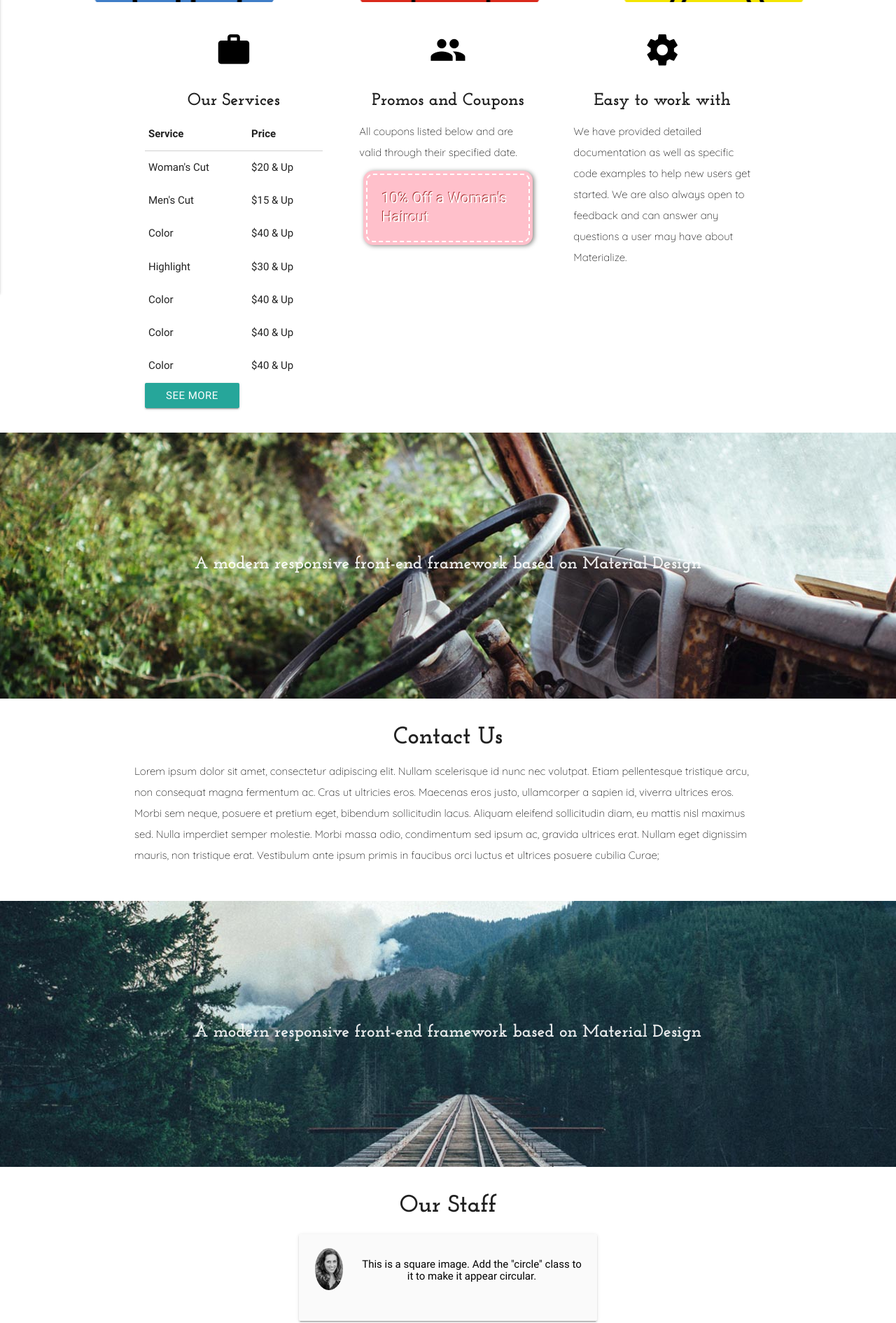
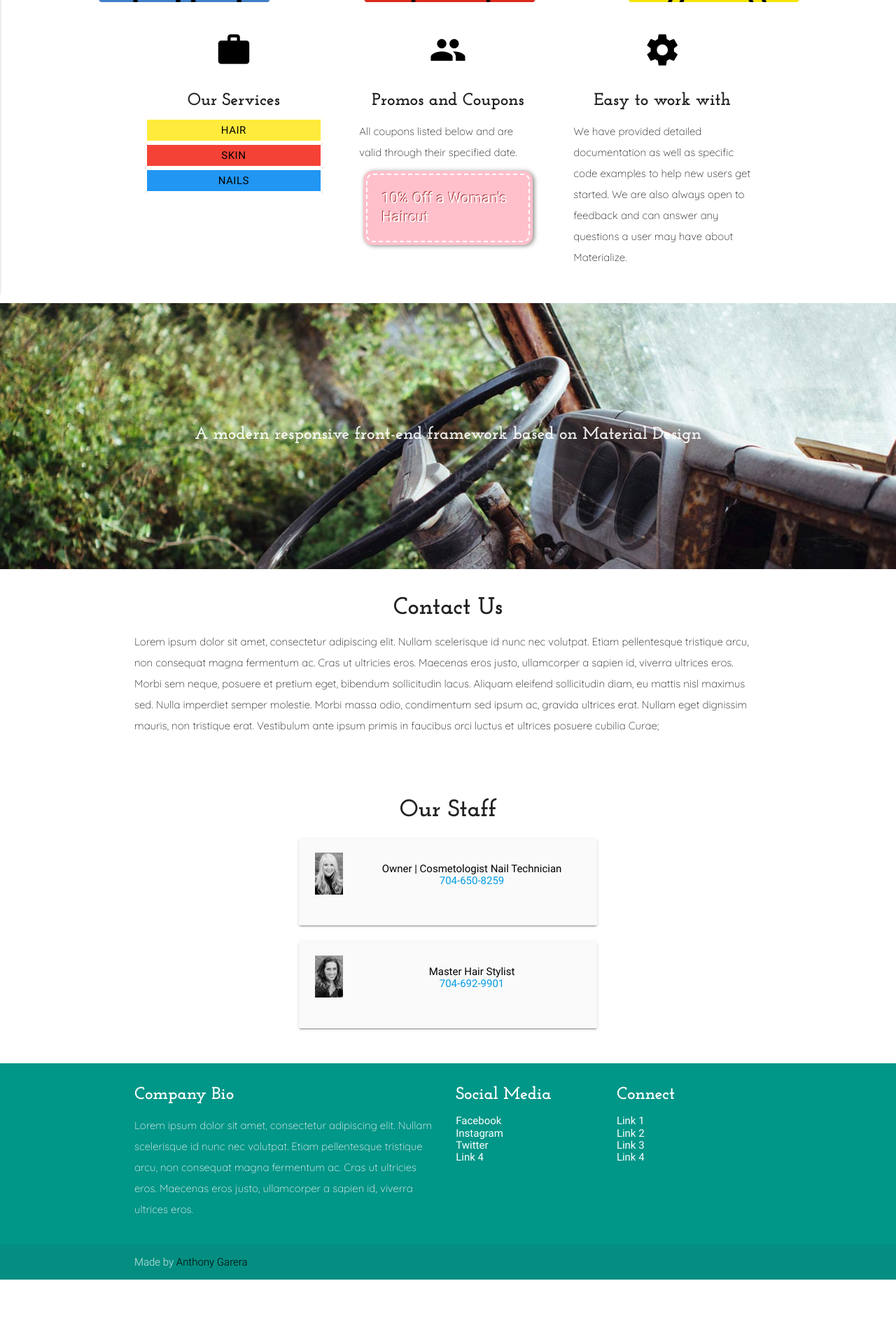
Before and after one commit to AmGarera/S-Salon-Website, a plain HTML site: page index.html in a window 1280 px wide. Shown: the part 441-2331 px from the top of the page at 70% size. After the commit the page ends 2269 px from the top, so only its background shows below. Drawn offline with nearby package versions, Linux system fonts and the light colour scheme.

Commit message:
Fixing CSS issues on Mobile and tablets.

```diff
--- a/css/style.css
+++ b/css/style.css
@@ -23,11 +23,22 @@ p {
   line-height: 2rem;
   font-family: 'Quicksand', sans-serif;
 }
+/*Text above book now*/
+#hair_skin_nails {
+  height: 20px;
+  width: 932px;
+}
 
 .button-collapse {
   color: #26a69a;
 }
-
+#img-responsive-height
+{
+  display: block;
+  width: 600px;
+  max-height: 100%;
+  height: 330px;
+}
 .parallax-container {
   min-height: 380px;
   line-height: 0;
@@ -37,7 +48,7 @@ p {
   .parallax-container .section {
     width: 100%;
   }
-
+/*CSS For iPads/Tablets*/
 @media only screen and (max-width : 992px) {
   .parallax-container .section {
     position: absolute;
@@ -46,14 +57,35 @@ p {
   #index-banner .section {
     top: 10%;
   }
+  #img-responsive-height {
+    display: block;
+    width: 300px;
+    max-height: 100%;
+    height: 400px;
+  }
+  #hair_skin_nails {
+    height: 20px;
+    width: 700px;
+  }
 }
-
+/*Phone CSS*/
 @media only screen and (max-width : 600px) {
   #index-banner .section {
     top: 0;
   }
   #bookingLogo {
     display: none;
+  }
+  #img-responsive-height {
+    display: block;
+    width: 300px;
+    max-height: 100%;
+    height: 400px;
+  }
+  /*Text above book now*/
+  #hair_skin_nails {
+    height: 20px;
+    width: 400px;
   }
 }
 
@@ -88,3 +120,9 @@ font-family: 'Josefin Slab', serif;
 h5 {
   font-family: 'Josefin Slab', serif;
 }
+
+.col.s12 > .btn {
+  width: 100%;
+  /*Box shadow gives white padding*/
+  box-shadow: inset 0 0 0 3px white;
+}
--- a/index.html
+++ b/index.html
@@ -26,22 +26,24 @@
 <body>
 <nav class="white" role="navigation">
     <div class="nav-wrapper container">
-        <a id="logo-container" href="#" class="brand-logo"><img class="responsive-img" src="assets/SALONetc.svg" alt="Salon etc."></a>
+        <a id="logo-container" href="index.html" class="brand-logo"><img class="responsive-img" src="assets/SALONetc.svg"
+                                                                alt="Salon etc."></a>
 
         <!--Nav bar on desktop/laptop-->
         <ul class="right hide-on-med-and-down collection-item">
             <li><a href="#contactUS" class="collection-item">Contact</a></li>
-            <li><a href="#" class="collection-item">Booking</a></li>
+            <li><a href="http://www.vagaro.com/ncsalonetc" class="collection-item">Booking</a></li>
             <li><a href="#Bios" class="collection-item">About Us</a></li>
         </ul>
         <!--Nav Bar on Mobile/Tablets-->
         <ul id="nav-mobile" class="side-nav">
             <li><a href="#">Home</a></li>
-            <li><a href="#">Bios</a></li>
+            <li><a href="#Bios">Bios</a></li>
             <li><a href="#"><i class="large material-icons">schedule</i>Book Now!</a></li>
         </ul>
         <a href="#" data-activates="nav-mobile" class="button-collapse "><i class="material-icons">menu</i></a>
-        <a href="http://www.vagaro.com/ncsalonetc" class="right btn-flat hide-on-large-only"><i id="bookingLogo" class="material-icons">store</i></a>
+        <a href="http://www.vagaro.com/ncsalonetc" class="right btn-flat hide-on-large-only"><i id="bookingLogo"
+                                                                                                class="material-icons">store</i></a>
 
     </div>
 </nav>
@@ -52,7 +54,8 @@
             <br><br>
             <h1 class="header center teal-text text-lighten-2 animated fadeInDown"></h1>
             <div class="row center">
-                <h5 class="header col s12 black-text animated fadeInDown">Hair Skin Nails, Visit Us Today!</h5>
+
+                <h5 id="hair_skin_nails" class="header col s12 black-text animated fadeInDown">Hair • Skin • Nails</h5>
             </div>
             <div class="row center">
                 <a href="http://www.vagaro.com/ncsalonetc" id="download-button"
@@ -76,92 +79,70 @@
                     <h2 class="center black-text"><i class="material-icons">work</i></h2>
                     <h5 class="center">Our Services</h5>
                     <!--Service Tables-->
-                    <table>
-                        <thead>
-                        <tr>
-                            <th data-field="service">Service</th>
-                            <!--<th data-field="description">Description</th>-->
-                            <th data-field="price">Price</th>
-                        </tr>
-                        </thead>
+                    <!--<table>-->
+                        <!--<thead>-->
+                        <!--<tr>-->
+                            <!--<th data-field="service">Service</th>-->
+                            <!--&lt;!&ndash;<th data-field="description">Description</th>&ndash;&gt;-->
+                            <!--<th data-field="price">Price</th>-->
+                        <!--</tr>-->
+                        <!--</thead>-->
 
-                        <tbody>
-                        <tr>
-                            <td>Woman's Cut</td>
-                            <!--<td>....</td>-->
-                            <td>$20 & Up</td>
-                        </tr>
-                        <tr>
-                            <td>Men's Cut</td>
-                            <!--<td>....</td>-->
-                            <td>$15 & Up</td>
-                        </tr>
-                        <tr>
-                            <td>Color</td>
-                            <!--<td>Consultation Required</td>-->
-                            <td>$40 & Up</td>
-                        </tr>
-                        <tr>
-                            <td>Highlight</td>
-                            <!--<td>Consultation Required</td>-->
-                            <td>$30 & Up</td>
-                        </tr>
-                        <tr>
-                            <td>Color</td>
-                            <!--<td>Consultation Required</td>-->
-                            <td>$40 & Up</td>
-                        </tr>
-                        <tr>
-                            <td>Color</td>
-                            <!--<td>Consultation Required</td>-->
-                            <td>$40 & Up</td>
-                        </tr>
-                        <tr>
-                            <td>Color</td>
-                            <!--<td>Consultation Required</td>-->
-                            <td>$40 & Up</td>
-                        </tr>
-                        </tbody>
-                    </table>
+                        <!--<tbody>-->
+                        <!--<tr>-->
+                            <!--<td>Woman's Cut</td>-->
+                            <!--&lt;!&ndash;<td>....</td>&ndash;&gt;-->
+                            <!--<td>$20 & Up</td>-->
+                        <!--</tr>-->
+                        <!--<tr>-->
+                            <!--<td>Men's Cut</td>-->
+                            <!--&lt;!&ndash;<td>....</td>&ndash;&gt;-->
+                            <!--<td>$15 & Up</td>-->
+                        <!--</tr>-->
+                        <!--<tr>-->
+                            <!--<td>Color</td>-->
+                            <!--&lt;!&ndash;<td>Consultation Required</td>&ndash;&gt;-->
+                            <!--<td>$40 & Up</td>-->
+                        <!--</tr>-->
+                        <!--<tr>-->
+                            <!--<td>Highlight</td>-->
+                            <!--&lt;!&ndash;<td>Consultation Required</td>&ndash;&gt;-->
+                            <!--<td>$30 & Up</td>-->
+                        <!--</tr>-->
+                        <!--<tr>-->
+                            <!--<td>Color</td>-->
+                            <!--&lt;!&ndash;<td>Consultation Required</td>&ndash;&gt;-->
+                            <!--<td>$40 & Up</td>-->
+                        <!--</tr>-->
+                        <!--<tr>-->
+                            <!--<td>Color</td>-->
+                            <!--&lt;!&ndash;<td>Consultation Required</td>&ndash;&gt;-->
+                            <!--<td>$40 & Up</td>-->
+                        <!--</tr>-->
+                        <!--<tr>-->
+                            <!--<td>Color</td>-->
+                            <!--&lt;!&ndash;<td>Consultation Required</td>&ndash;&gt;-->
+                            <!--<td>$40 & Up</td>-->
+                        <!--</tr>-->
+                        <!--</tbody>-->
+                    <!--</table>-->
                     <!-- Modal Trigger -->
-                    <button data-target="modal1" class="btn">See More</button>
-
+<div class="row">
+    <div class="col s12 valign darken-1">
+                    <button data-target="modal1" class="btn yellow col s12 black-text">Hair</button>
+                    <button data-target="modal1" class="btn col red s12 black-text">Skin</button>
+                    <button data-target="modal1" class="btn blue col s12 black-text">Nails</button>
+</div>
+</div>
 
                 </div>
                 <!-- Modal Structure -->
                 <div id="modal1" class="modal">
                     <div class="modal-content">
-                        <!--Service Tables-->
-                        <table>
-                            <thead>
-                            <tr>
-                                <th data-field="service">Service</th>
-                                <!--<th data-field="description">Description</th>-->
-                                <th data-field="price">Price</th>
-                            </tr>
-                            </thead>
-
-                            <tbody>
-                            <tr>
-                                <td>Woman's Cut</td>
-                                <!--<td>....</td>-->
-                                <td>$20 & Up</td>
-                            </tr>
-                            <tr>
-                                <td>Men's Cut</td>
-                                <!--<td>....</td>-->
-                                <td>$15 & Up</td>
-                            </tr>
-                            <tr>
-                                <td>Color</td>
-                                <!--<td>Consultation Required</td>-->
-                                <td>$40 & Up</td>
-                            </tr>
-                            </tbody>
-                        </table>
+                        <img id="img-responsive-height" src="assets/HairMenu.png" alt="Upgrade or try a different browser">
                     </div>
                     <div class="modal-footer">
-                        <a href="#!" class=" modal-action modal-close waves-effect waves-green btn-flat">Agree</a>
+                        <a href="#!" class=" modal-action modal-close waves-effect waves-green btn-flat">Close</a>
                     </div>
                 </div>
                 <!--End of Modal-->
@@ -209,6 +190,7 @@
         <div class="row">
             <div class="col s12 center">
                 <h3><i class="mdi-content-send black-text"></i></h3>
+                <!---->
                 <h4>Contact Us</h4>
                 <p class="left-align light">Lorem ipsum dolor sit amet, consectetur adipiscing elit. Nullam scelerisque
                     id nunc nec volutpat. Etiam pellentesque tristique arcu, non consequat magna fermentum ac. Cras ut
@@ -224,16 +206,16 @@
 </div>
 
 
-<div class="parallax-container valign-wrapper">
-    <div class="section no-pad-bot">
-        <div class="container">
-            <div class="row center">
-                <h5 class="header col s12 light">A modern responsive front-end framework based on Material Design</h5>
-            </div>
-        </div>
-    </div>
-    <div class="parallax"><img src="background3.jpg" alt="Unsplashed background img 3"></div>
-</div>
+<!--<div class="parallax-container valign-wrapper">-->
+    <!--<div class="section no-pad-bot">-->
+        <!--<div class="container">-->
+            <!--<div class="row center">-->
+                <!--<h5 class="header col s12 light">A modern responsive front-end framework based on Material Design</h5>-->
+            <!--</div>-->
+        <!--</div>-->
+    <!--</div>-->
+    <!--&lt;!&ndash;<div class="parallax"><img src="background3.jpg" alt="Unsplashed background img 3"></div>&ndash;&gt;-->
+<!--</div>-->
 
 <div id="Bios" class="container">
     <div class="section">
@@ -246,12 +228,15 @@
                     <div class="card-panel grey lighten-5 z-depth-1">
                         <div class="row valign-wrapper">
                             <div class="col s2">
-                                <img src="assets/Ashlea.jpeg" alt="" class="circle responsive-img"> <!-- notice the "circle" class -->
+                                <img src="assets/Sheila.jpg" alt="" class="responsive-img">
+                                <!-- notice the "circle" class -->
                             </div>
                             <div class="col s10">
               <span class="black-text">
-                This is a square image. Add the "circle" class to it to make it appear circular.
+                Owner | Cosmetologist Nail Technician
               </span>
+                                <br>
+                                <span class="black-text"><a href="tel:7046508259">704-650-8259 </a></span>
                             </div>
                         </div>
                     </div>
@@ -260,12 +245,14 @@
                     <div class="card-panel grey lighten-5 z-depth-1">
                         <div class="row valign-wrapper">
                             <div class="col s2">
-                                <img src="assets/Sheila.jpg" alt="" class="circle responsive-img"> <!-- notice the "circle" class -->
+                                <img src="assets/Ashlea.jpeg" alt="" class=" responsive-img">
+
                             </div>
                             <div class="col s10">
               <span class="black-text">
-                This is a square image. Add the "circle" class to it to make it appear circular.
-              </span>
+                Master Hair Stylist
+              </span> <br>
+                                <span class="black-text"><a href="tel:7046929901">704-692-9901</a></span>
                             </div>
                         </div>
                     </div>
@@ -281,16 +268,18 @@
         <div class="row">
             <div class="col l6 s12">
                 <h5 class="white-text">Company Bio</h5>
-                <p class="grey-text text-lighten-4">Lorem ipsum dolor sit amet, consectetur adipiscing elit. Nullam scelerisque id nunc nec volutpat. Etiam pellentesque tristique arcu, non consequat magna fermentum ac. Cras ut ultricies eros. Maecenas eros justo, ullamcorper a sapien id, viverra ultrices eros.</p>
+                <p class="grey-text text-lighten-4">Lorem ipsum dolor sit amet, consectetur adipiscing elit. Nullam
+                    scelerisque id nunc nec volutpat. Etiam pellentesque tristique arcu, non consequat magna fermentum
+                    ac. Cras ut ultricies eros. Maecenas eros justo, ullamcorper a sapien id, viverra ultrices eros.</p>
 
 
             </div>
             <div class="col l3 s12">
-                <h5 class="white-text">Settings</h5>
+                <h5 class="white-text">Social Media</h5>
                 <ul>
-                    <li><a class="white-text" href="#!">Link 1</a></li>
-                    <li><a class="white-text" href="#!">Link 2</a></li>
-                    <li><a class="white-text" href="#!">Link 3</a></li>
+                    <li><a class="white-text" href="#!">Facebook</a></li>
+                    <li><a class="white-text" href="#!">Instagram</a></li>
+                    <li><a class="white-text" href="#!">Twitter</a></li>
                     <li><a class="white-text" href="#!">Link 4</a></li>
                 </ul>
             </div>
```
Also changed, not shown: assets/HairMenu.png (added).
